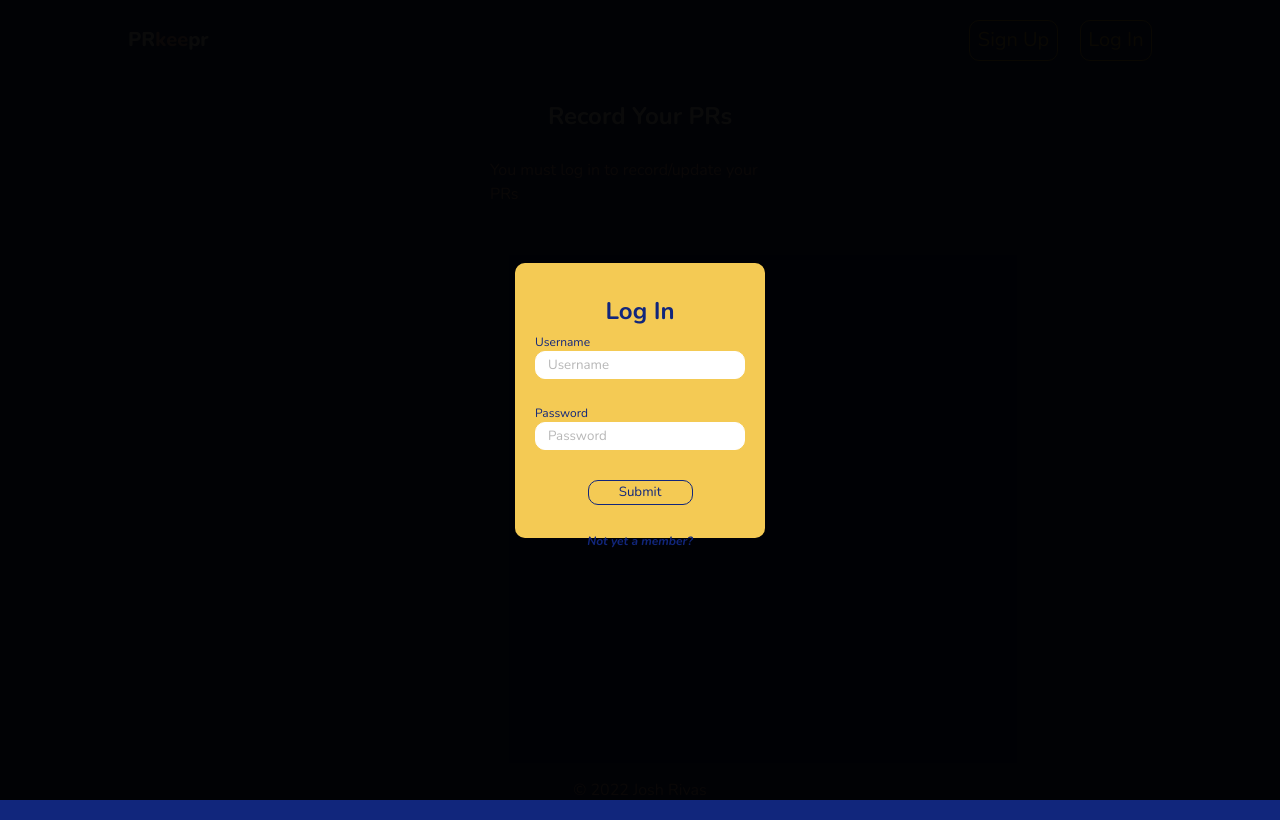
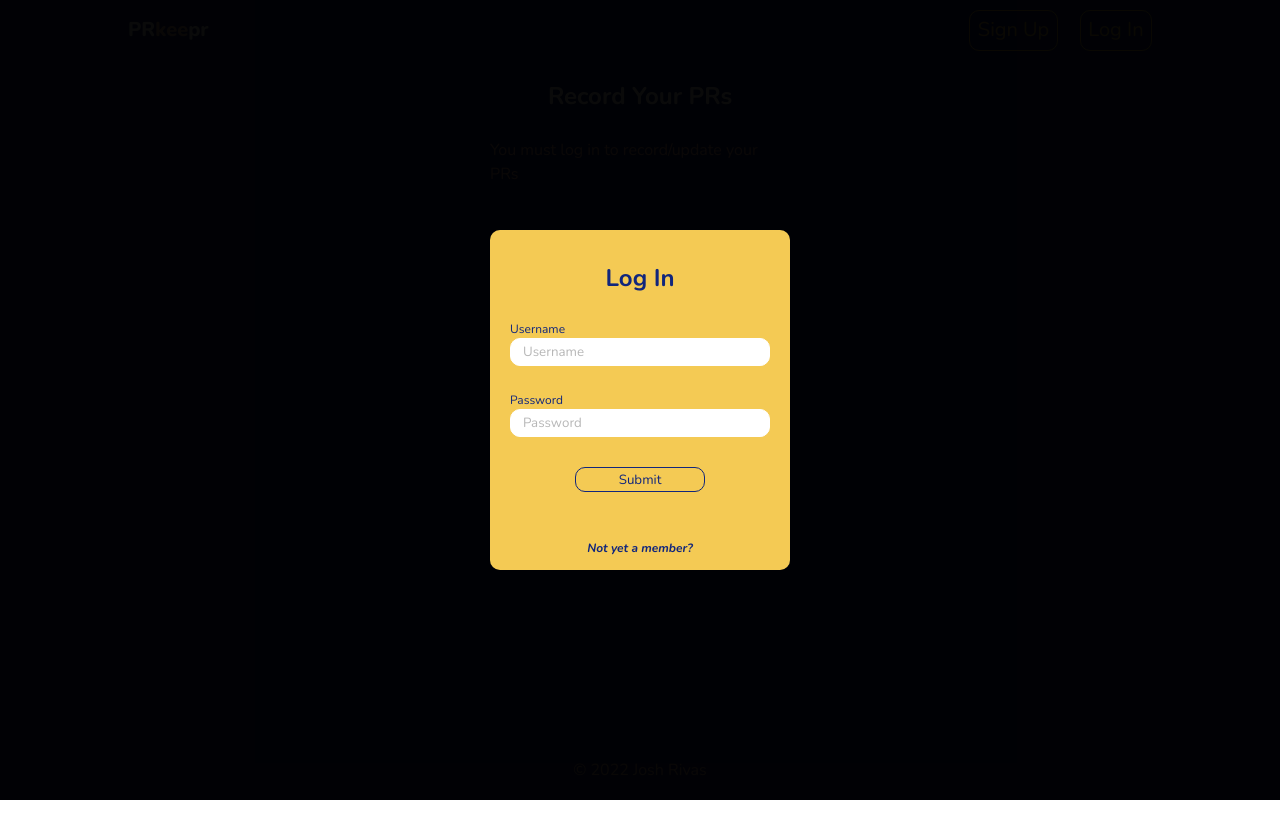
Before and after one commit to jmr561/PRkeePR-front, a React (Create React App) app: page /record in a window 1280 px wide. Built offline with nearby package versions, Linux system fonts and the light colour scheme.

Commit message:
log-in modal media queries

```diff
--- a/src/components/Header/Header.scss
+++ b/src/components/Header/Header.scss
@@ -50,7 +50,6 @@ header {
 @media (min-width: 481px) {
   .header-container {
     width: 480px;
-    height: 80px;
     font-size: 20px;
   }
 }
--- a/src/components/LogInModal/LogInModal.scss
+++ b/src/components/LogInModal/LogInModal.scss
@@ -98,3 +98,17 @@ $mainYellow: #f4ca54;
     }
   }
 }
+
+@media (min-width: 769px) {
+  .modal-overlay {
+    .modal {
+      width: 300px;
+      height: 340px;
+      gap: 30px;
+
+      form {
+        gap: 20px;
+      }
+    }
+  }
+}
```
